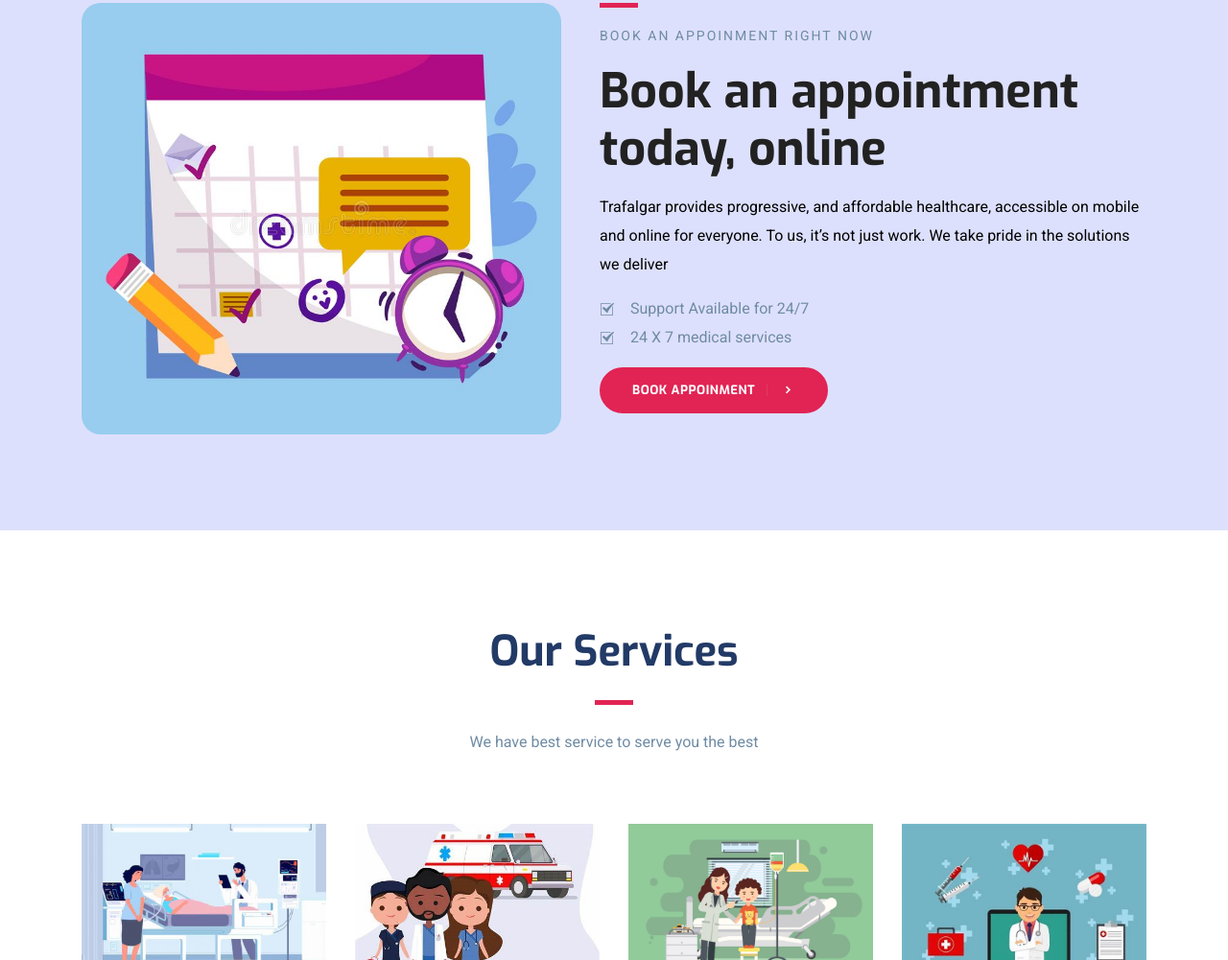
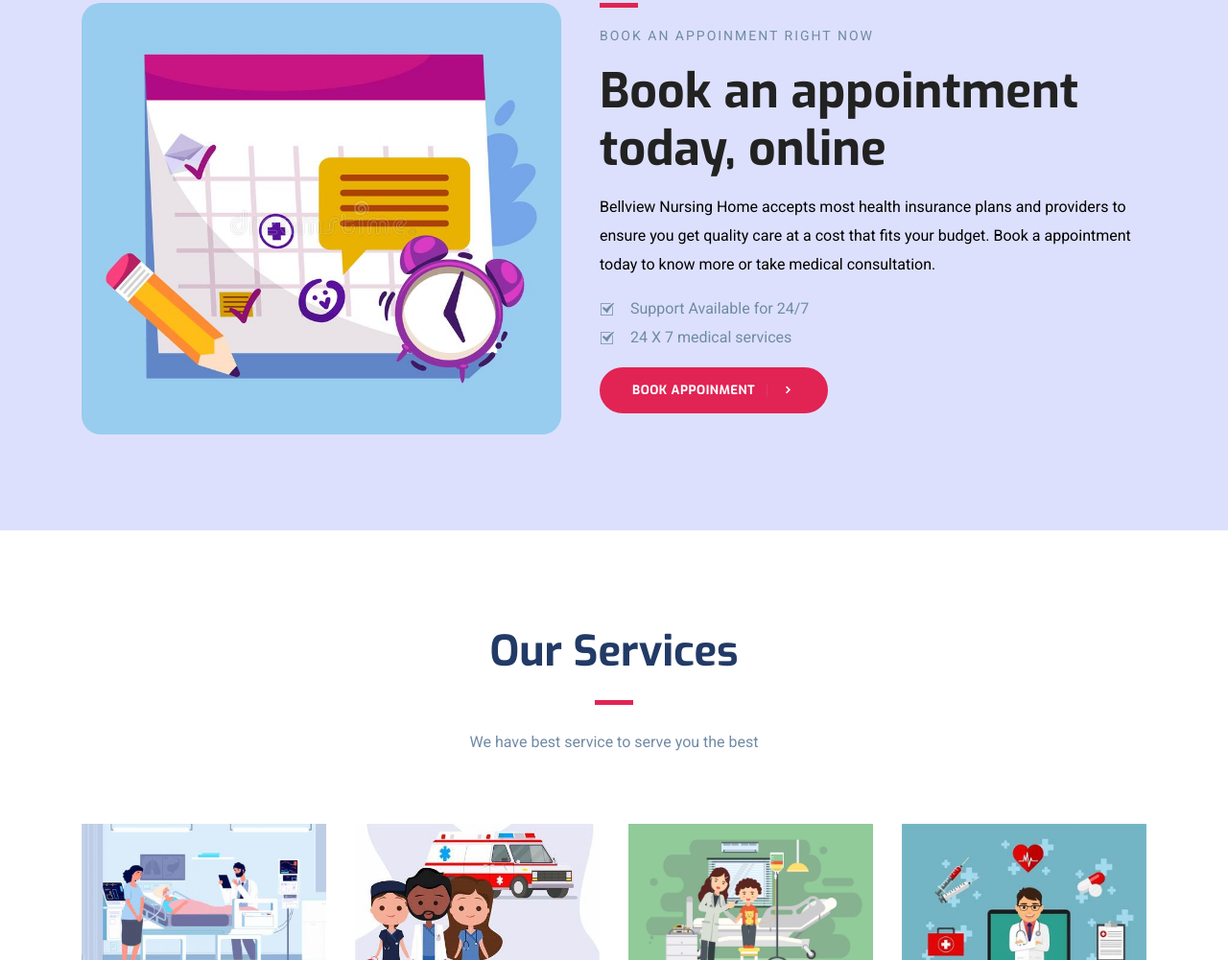
Before and after one commit to Bisu03/bellview-client, a plain HTML site: page index.html in a window 1280 px wide. Shown: the part 1934-2935 px from the top of the page at 96% size. Drawn offline with Linux system fonts and the light colour scheme; some packages are replaced by stand-ins of ours.

Commit message:
change the appointment

```diff
--- a/index.html
+++ b/index.html
@@ -276,9 +276,9 @@
 					<div class="divider mb-3"></div>
 					<span class="text-uppercase text-sm letter-spacing ">book an appoinment right now</span>
 					<h1 class="mb-3 mt-3 text-lg ">Book an appointment today, online</h1>
-					<p class="appoi-text">Trafalgar provides progressive, and affordable healthcare, accessible on
-						mobile and online for everyone. To us, it’s not just work. We take pride in the solutions we
-						deliver
+					<p class="appoi-text">Bellview Nursing Home accepts most health insurance plans and providers to
+						ensure you get quality care at a cost that fits your budget. Book a appointment today to know
+						more or take medical consultation.
 					</p>
 					<div class="icon d-flex align-items-center">
 						<i class="icofont-tick-boxed mr-3"></i>
```
